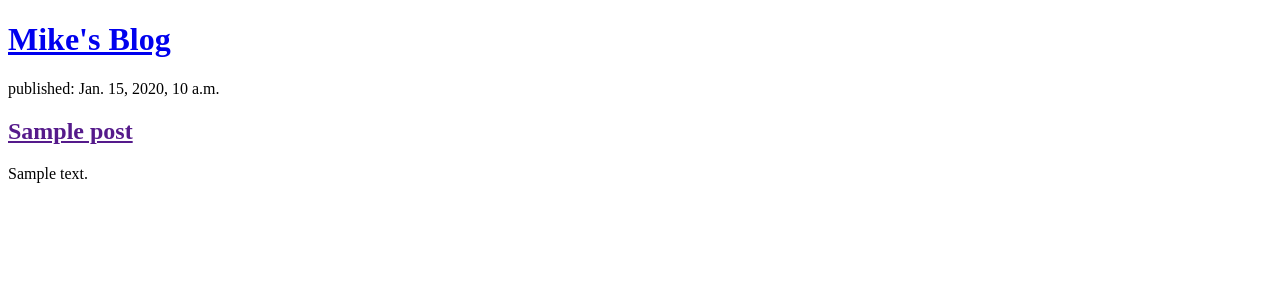
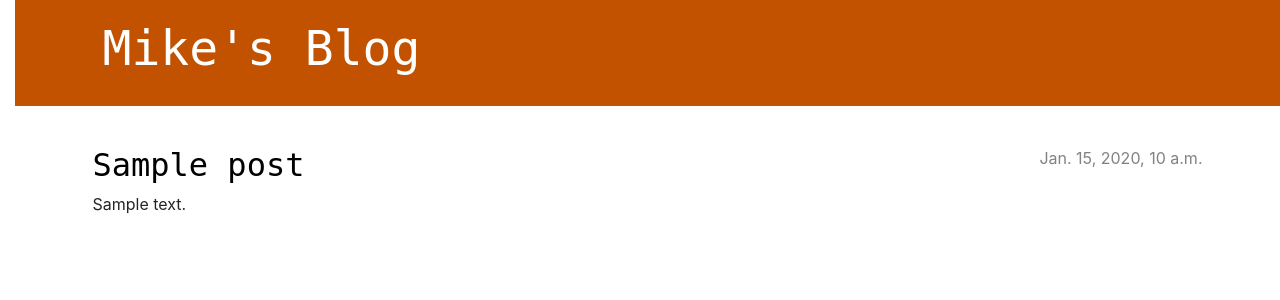
Before and after one commit to mrusert/my-django-site, a Django app: page / in a window 1280 px wide. Shown: the top 300 px of the page. Run offline with Django 3.2, Linux system fonts and the light colour scheme; tables that the repository leaves empty hold one stand-in row (values such as "Sample post").

Commit message:
Added view and template for detailed blog post as well as CSS for the site.

```diff
--- /dev/null
+++ b/blog/static/css/blog.css
@@ -0,0 +1,79 @@
+h1 a, h2 a {
+    color: #C25100;
+    font-family: 'Roboto Mono', monospace;
+}
+
+body {
+    padding-left: 15px;
+}
+
+.page-header {
+    background-color: #C25100;
+    margin-top: 0;
+    margin-bottom: 40px;
+    padding: 20px 20px 20px 40px;
+}
+
+.page-header h1,
+.page-header h1 a,
+.page-header h1 a:visited,
+.page-header h1 a:active {
+    color: #ffffff;
+    font-size: 36pt;
+    text-decoration: none;
+}
+
+h1,
+h2,
+h3,
+h4 {
+    font-family: 'Roboto Mono', monospace;
+}
+
+.date {
+    color: #828282;
+}
+
+.save {
+    float: right;
+}
+
+.post-form textarea,
+.post-form input {
+    width: 100%;
+}
+
+.top-menu,
+.top-menu:hover,
+.top-menu:visited {
+    color: #ffffff;
+    float: right;
+    font-size: 26pt;
+    margin-right: 20px;
+}
+
+.post {
+    margin-bottom: 70px;
+}
+
+.post h2 a,
+.post h2 a:visited {
+    color: #000000;
+}
+
+.post > .date,
+.post > .actions {
+    float: right;
+}
+
+.btn-default,
+.btn-default:visited {
+    color: #C25100;
+    background: none;
+    border-color: #C25100;
+}
+
+.btn-default:hover {
+    color: #FFFFFF;
+    background-color: #C25100;
+}
--- /dev/null
+++ b/blog/templates/blog/base.html
@@ -0,0 +1,27 @@
+{% load static %}
+<!DOCTYPE html>
+<html>
+    <head>
+		<title>Mike's Blog</title>
+		<link rel="stylesheet" href="https://cdn.jsdelivr.net/npm/bootstrap@4.5.3/dist/css/bootstrap.min.css" integrity="sha384-TX8t27EcRE3e/ihU7zmQxVncDAy5uIKz4rEkgIXeMed4M0jlfIDPvg6uqKI2xXr2" crossorigin="anonymous">
+		<link href="/fonts.googleapis.com/css2?family=Roboto+Mono:wght@300&family=Roboto:wght@100;300&display=swap" rel="stylesheet" type="text/css">
+		<link rel="stylesheet" href="{% static 'css/blog.css' %}">
+    </head>
+    <body>
+        <body>
+			<header class="page-header">
+			  <div class="container">
+				  <h1><a href="/">Mike's Blog</a></h1>
+			  </div>
+			</header>
+			<main class="container">
+				<div class="row">
+					<div class="col">
+					{% block content %}
+					{% endblock %}
+					</div>
+				</div>
+			</main>
+		</body>
+    </body>
+</html>
--- a/blog/templates/blog/post_list.html
+++ b/blog/templates/blog/post_list.html
@@ -1,21 +1,13 @@
-<!DOCTYPE html>
-<html>
-    <head>
-        <title>Mike's Blog</title>
-    </head>
-    <body>
-        <header>
-            <h1><a href="/">Mike's Blog</a></h1>
-        </header>
+{% extends 'blog/base.html' %}
 
-	{% for post in posts %}
-        	<article>
-            		<time>published: {{ post.published_date }}</time>
-            		<h2><a href="">{{ post.title }}</a></h2>
-			<! -- |linebreaksbr converts linebreaks into paragraphs -->
-            		<p>{{ post.text|linebreaksbr }}</p>
-        	</article>
-	{% endfor %}
-
-    </body>
-</html>
+{% block content %}
+    {% for post in posts %}
+        <article class="post">
+            <time class="date">
+                {{ post.published_date }}
+            </time>
+            <h2><a href="{% url 'post_detail' pk=post.pk %}">{{ post.title }}</a></h2>
+            <p>{{ post.text|linebreaksbr }}</p>
+        </article>
+    {% endfor %}
+{% endblock %}
--- a/blog/urls.py
+++ b/blog/urls.py
@@ -3,4 +3,5 @@ from . import views
 
 urlpatterns = [
     path('', views.post_list, name='post_list'),
+    path('post/<int:pk>/', views.post_detail, name='post_detail'),
 ]
--- a/blog/views.py
+++ b/blog/views.py
@@ -1,4 +1,4 @@
-from django.shortcuts import render
+from django.shortcuts import render, get_object_or_404
 from django.utils import timezone
 from .models import Post # the . means current directory or current application
 
@@ -9,3 +9,8 @@ def post_list(request):
     posts = Post.objects.filter(published_date__lte=timezone.now()).order_by('published_date')
     # Return posts query in render object
     return render(request, 'blog/post_list.html', {'posts': posts})
+
+def post_detail(request, pk):
+    # Throw 404 if post id doesn't exist
+    post = get_object_or_404(Post, pk=pk)
+    return render(request, 'blog/post_detail.html', {'post': post})
```
Also changed, not shown: blog/templates/blog/post_detail.html (added, +13 -0 lines).
